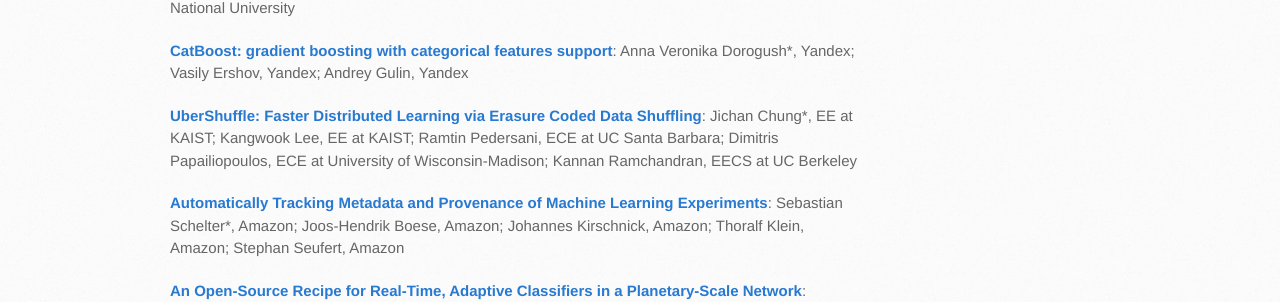
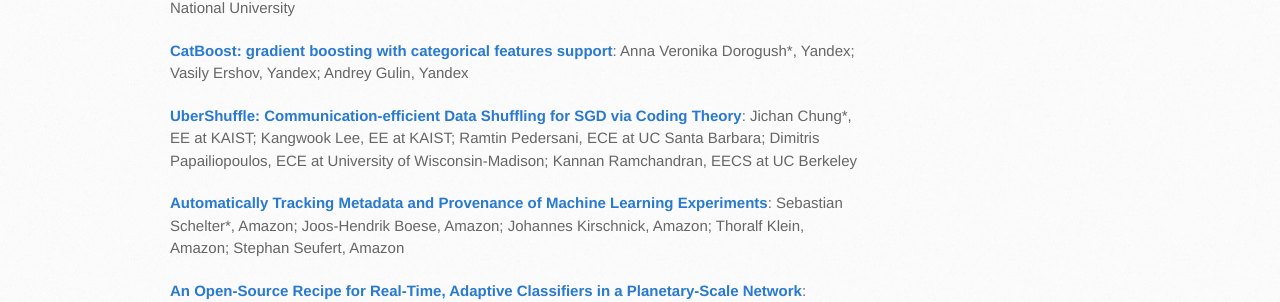
Before and after one commit to LearningSys/nips17, a Jekyll site: the page built from acceptedpapers.md, in a window 1280 px wide. Shown: the part 553-855 px from the top of the page. Built offline with Jekyll 4.4.1, drawn with Linux system fonts in a browser that asks for light colours; our own code applies the rules of GitHub Pages for plain Markdown files; the repository's description, which GitHub fills in, is left out.

Commit message:
Updated paper 12

```diff
--- a/acceptedpapers.md
+++ b/acceptedpapers.md
@@ -7,7 +7,7 @@
 
 [**CatBoost: gradient boosting with categorical features support**](assets/papers/paper_11.pdf): Anna Veronika Dorogush*, Yandex; Vasily Ershov, Yandex; Andrey Gulin, Yandex
 
-[**UberShuffle: Faster Distributed Learning via Erasure Coded Data Shuffling**](assets/papers/paper_12.pdf): Jichan Chung*, EE at KAIST; Kangwook Lee, EE at KAIST; Ramtin Pedersani, ECE at UC Santa Barbara; Dimitris Papailiopoulos, ECE at University of Wisconsin-Madison; Kannan Ramchandran, EECS at UC Berkeley
+[**UberShuffle: Communication-efficient Data Shuffling for SGD via Coding Theory**](assets/papers/paper_12.pdf): Jichan Chung*, EE at KAIST; Kangwook Lee, EE at KAIST; Ramtin Pedersani, ECE at UC Santa Barbara; Dimitris Papailiopoulos, ECE at University of Wisconsin-Madison; Kannan Ramchandran, EECS at UC Berkeley
 
 [**Automatically Tracking Metadata and Provenance of Machine Learning Experiments**](assets/papers/paper_13.pdf): Sebastian Schelter*, Amazon; Joos-Hendrik Boese, Amazon; Johannes Kirschnick, Amazon; Thoralf Klein, Amazon; Stephan Seufert, Amazon
 
```
